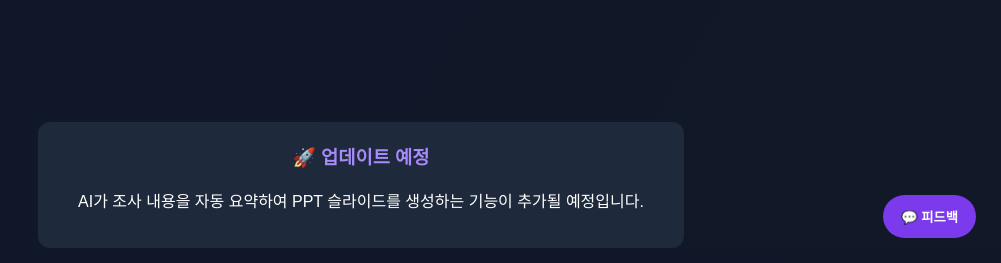
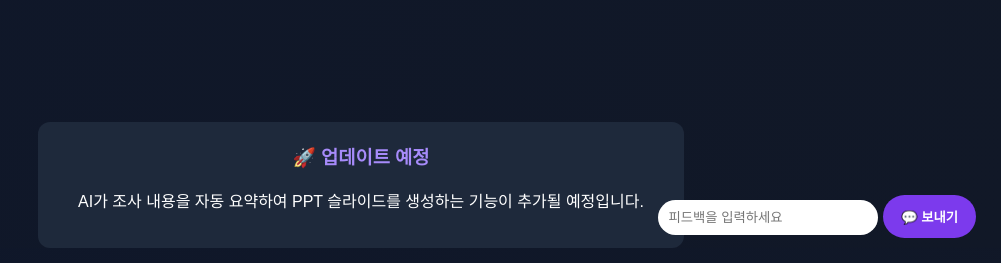
Before and after one commit to ysmin1575/example, a Flask app: page / in a window 1280 px wide. Shown: the part 537-800 px from the top of the page, without its empty margins (279-1280 px from the left). Run offline with Flask 3, Linux system fonts and the light colour scheme.

Commit message:
Update index.html

```diff
--- a/templates/index.html
+++ b/templates/index.html
@@ -136,7 +136,25 @@ font-weight:bold;
 </button>
 
 </div>
+<div class="feedback">
 
+<form action="/feedback" method="post">
+
+<input
+type="text"
+name="message"
+placeholder="피드백을 입력하세요"
+required
+style="padding:10px;border-radius:20px;border:none;width:200px;"
+>
+
+<button type="submit">
+💬 보내기
+</button>
+
+</form>
+
+</div>
 <div class="update-box">
 <div class="update">
 <h3>🚀 업데이트 예정</h3>
@@ -144,13 +162,5 @@ font-weight:bold;
 </div>
 </div>
 
-<div class="feedback">
-<button onclick="alert('피드백 기능은 곧 추가됩니다!')">
-💬 피드백
-</button>
-</div>
-
 </body>
 </html>
-</body>
-</html>
```
